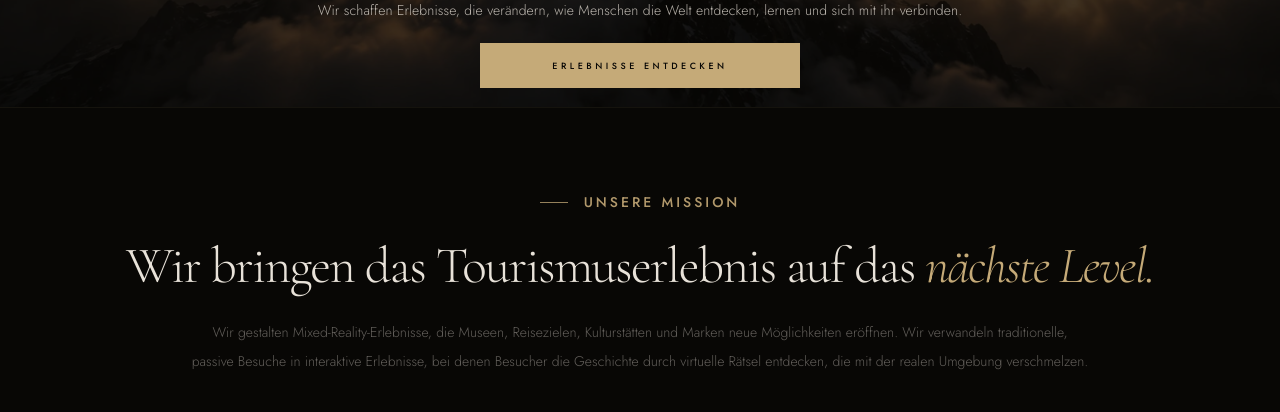
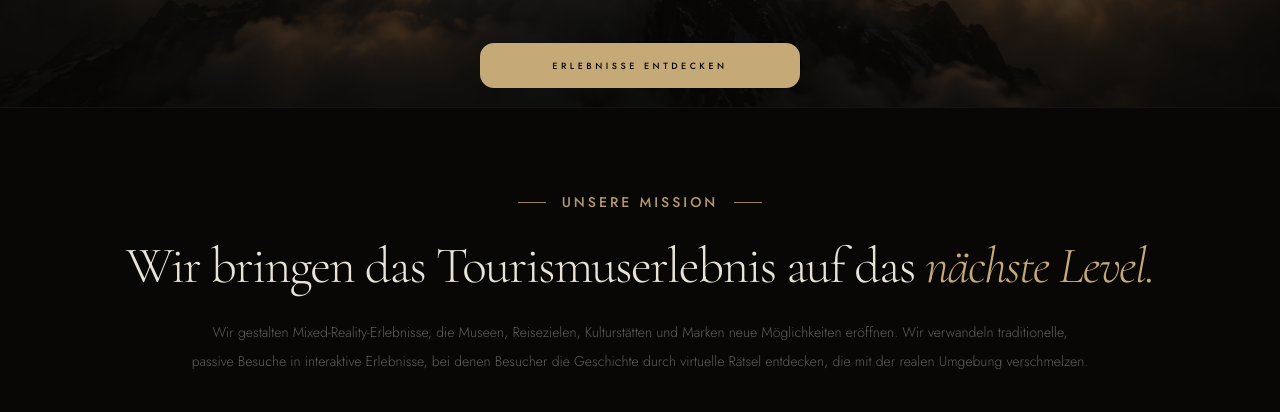
Before and after one commit to nextgenerationtourngt-spec/NextGenerationTour.es, a plain HTML site: page de/index.html in a window 1280 px wide. Shown: the part 717-1129 px from the top of the page. Drawn offline with nearby package versions, Linux system fonts and the light colour scheme.

Commit message:
style: ajustar hero y decoración Nuestra misión en 4 idiomas
* style: elevar título y subtítulo sin mover botón; redondear CTA; simetría en misión

* style: elevar título y subtítulo sin mover botón; redondear CTA; simetría en misión

* style: elevar título y subtítulo sin mover botón; redondear CTA; simetría en misión

* style: elevar título y subtítulo sin mover botón; redondear CTA; simetría en misión

```diff
--- a/de/index.html
+++ b/de/index.html
@@ -730,6 +730,15 @@ footer{padding:28px 56px;display:flex;justify-content:space-between;align-items:
 .nav-lang:focus-visible,.mob-lang:focus-visible,.nav-link:focus-visible,.mob-link:focus-visible,.footer-link:focus-visible,.form-submit:focus-visible,.privacy-ack a:focus-visible,.privacy-ack input:focus-visible,.xp-nav:focus-visible{outline:2px solid #e3c58d;outline-offset:4px}
 @media(prefers-reduced-motion:reduce){html{scroll-behavior:auto}}
 </style>
+<style id="ngt-hero-mision-ajustes-20261115">
+/* Desplazamiento exclusivamente visual: el botón conserva su posición original. */
+.hero h1,
+.hero .hero-desc{position:relative;top:-20px}
+.hero .btn-main{border-radius:14px}
+/* Segunda línea simétrica para el encabezado de misión. */
+.mision-eyebrow::after{content:'';width:28px;height:1px;background:rgba(197,170,120,0.75);flex-shrink:0}
+@media(max-width:767px){.hero h1,.hero .hero-desc{top:-12px}}
+</style>
 </head>
 <body>
 <nav>
```
Also changed, not shown: en/index.html (+9 -0 lines), fr/index.html (+9 -0 lines), index.html (+9 -0 lines).
